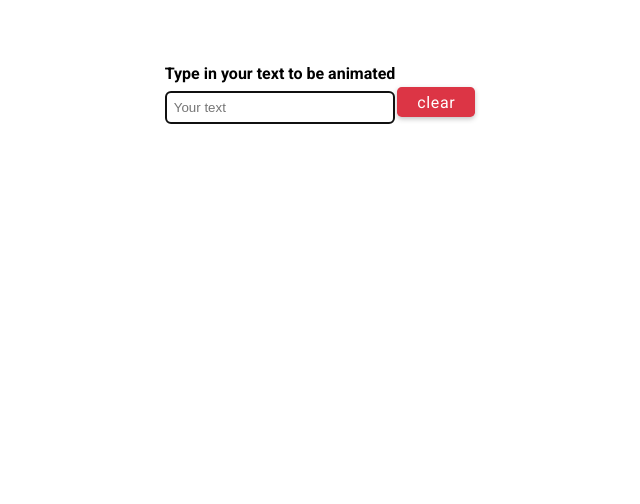
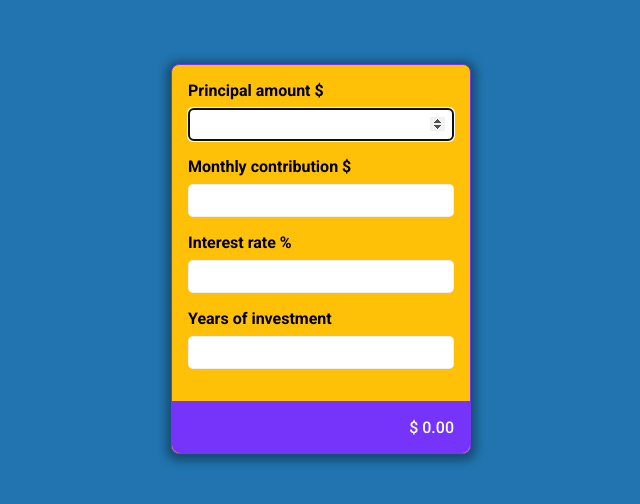
Before and after one commit to Casyvina/30-web_apps, a React (Create React App) app in the folder project-sandbox/: page / in a window 1280 px wide. Shown: the top 504 px of the page, without its empty margins (319-959 px from the left). Built offline with nearby package versions, Linux system fonts and the light colour scheme.

Commit message:
19 project

```diff
--- a/project-sandbox/src/App.js
+++ b/project-sandbox/src/App.js
@@ -1,6 +1,7 @@
 import './App.css';
 // import { ResponsiveNav } from './projects/17-responsive-nav/ResponsiveNav';
-import TextAnimationApp from './projects/18-text-animation/TextAnimationApp';
+// import TextAnimationApp from './projects/18-text-animation/TextAnimationApp';
+import CompoundInterestRateApp from './projects/19-compound-interest-rate-calc/CompoundInterestRateApp';
 // import NotesApp from './projects/16-notes-app/NotesApp';
 // import FilterContactsApp from './projects/14-filter-contacts-app/FilterContactsApp';
 // import RegForm from './projects/15-reg-form-validation/RegForm';
@@ -39,7 +40,8 @@ function App() {
       {/* <RegForm /> */}
       {/* <NotesApp /> */}
       {/* <ResponsiveNav /> */}
-      <TextAnimationApp />
+      {/* <TextAnimationApp /> */}
+      <CompoundInterestRateApp />
     </div>
   );
 }
--- a/project-sandbox/src/projects/18-text-animation/TextAnimationApp.jsx
+++ b/project-sandbox/src/projects/18-text-animation/TextAnimationApp.jsx
@@ -1,6 +1,6 @@
 import React, { useState, useRef, useEffect } from 'react'
 import Button from '../components/Button'
-import FormGroup from './FormGroup'
+import FormGroup from '../components/FormGroup'
 import AnimatedText from "react-animated-text-content"
 
 const TextAnimationApp = () => {
--- /dev/null
+++ b/project-sandbox/src/projects/19-compound-interest-rate-calc/CompoundInterestRateApp.jsx
@@ -0,0 +1,64 @@
+import React, { useRef, useEffect, useState } from 'react'
+import FormGroup from '../components/FormGroup'
+import CompoundInterestRateCalc from './CompoundInterestRateCalc'
+
+const CompoundInterestRateApp = () => {
+    let inputPrinciple = useRef(null)
+
+    const [compound, setCompound] = useState({
+        principleAmount: "",
+        monthlyContribution: null,
+        interestRate: "",
+        years: ""
+    })
+
+    useEffect(() => {
+        inputPrinciple.current.focus()
+    }, [])
+
+    document.body.style.background = `#2174af`
+
+    return (
+        <div className='container'>
+            <div className="card card-primary bg-warning shadow-md text-dar m-auto mt-4" style={{ maxWidth: 300 }}>
+                <div className="card-body">
+                    <FormGroup
+                        labelText={"Principal amount $"}
+                        inputType={"number"}
+                        values={compound.principleAmount}
+                        reference={inputPrinciple}
+                        onChange={(e) => setCompound({ ...compound, principleAmount: e.target.value })}
+                    />{" "}
+                    <FormGroup
+                        labelText={"Monthly contribution $"}
+                        inputType={"number"}
+                        values={compound.monthlyContribution}
+                        onChange={(e) => setCompound({ ...compound, monthlyContribution: e.target.value })}
+                    />{" "}
+                    <FormGroup
+                        labelText={"Interest rate %"}
+                        inputType={"number"}
+                        values={compound.interestRate}
+                        onChange={(e) => setCompound({ ...compound, interestRate: e.target.value })}
+                    />{" "}
+                    <FormGroup
+                        labelText={"Years of investment"}
+                        inputType={"number"}
+                        values={compound.years}
+                        onChange={(e) => setCompound({ ...compound, years: e.target.value })}
+                    />
+                </div>
+                <div className="card-footer text-right fs-l">
+                    <CompoundInterestRateCalc
+                        prinicipleAmount={compound.principleAmount}
+                        monthlyContribution={compound.monthlyContribution}
+                        interestRate={compound.interestRate}
+                        years={compound.years}
+                    />
+                </div>
+            </div>
+        </div>
+    )
+}
+
+export default CompoundInterestRateApp
--- /dev/null
+++ b/project-sandbox/src/projects/19-compound-interest-rate-calc/CompoundInterestRateCalc.jsx
@@ -0,0 +1,19 @@
+import React from 'react'
+
+export default function CompoundInterestRateCalc({ prinicipleAmount, interestRate, years, monthlyContribution }) {
+    // A = P(1 + r/n)^nt
+    const A = {
+        P: prinicipleAmount,
+        r: interestRate / 100,
+        n: 12,
+        t: years,
+        PMT: monthlyContribution,
+    }
+    //PMT * {[(1 + r/n)^nt - 1] / (r/n)}
+
+    return (
+        <div>
+            $ {A.PMT === null ? (A.P * Math.pow(1 + A.r / A.n, A.n * A.t)).toFixed(2) : (A.P * Math.pow(1 + A.r / A.n, A.n * A.t) + A.PMT * ((Math.pow(1 + A.r / A.n, A.n * A.t) - 1) / (A.r / A.n))).toFixed(2)}
+        </div>
+    )
+}
```
Also changed, not shown: project-sandbox/src/projects/components/FormGroup.jsx (renamed from project-sandbox/src/projects/18-text-animation/FormGroup.jsx).
